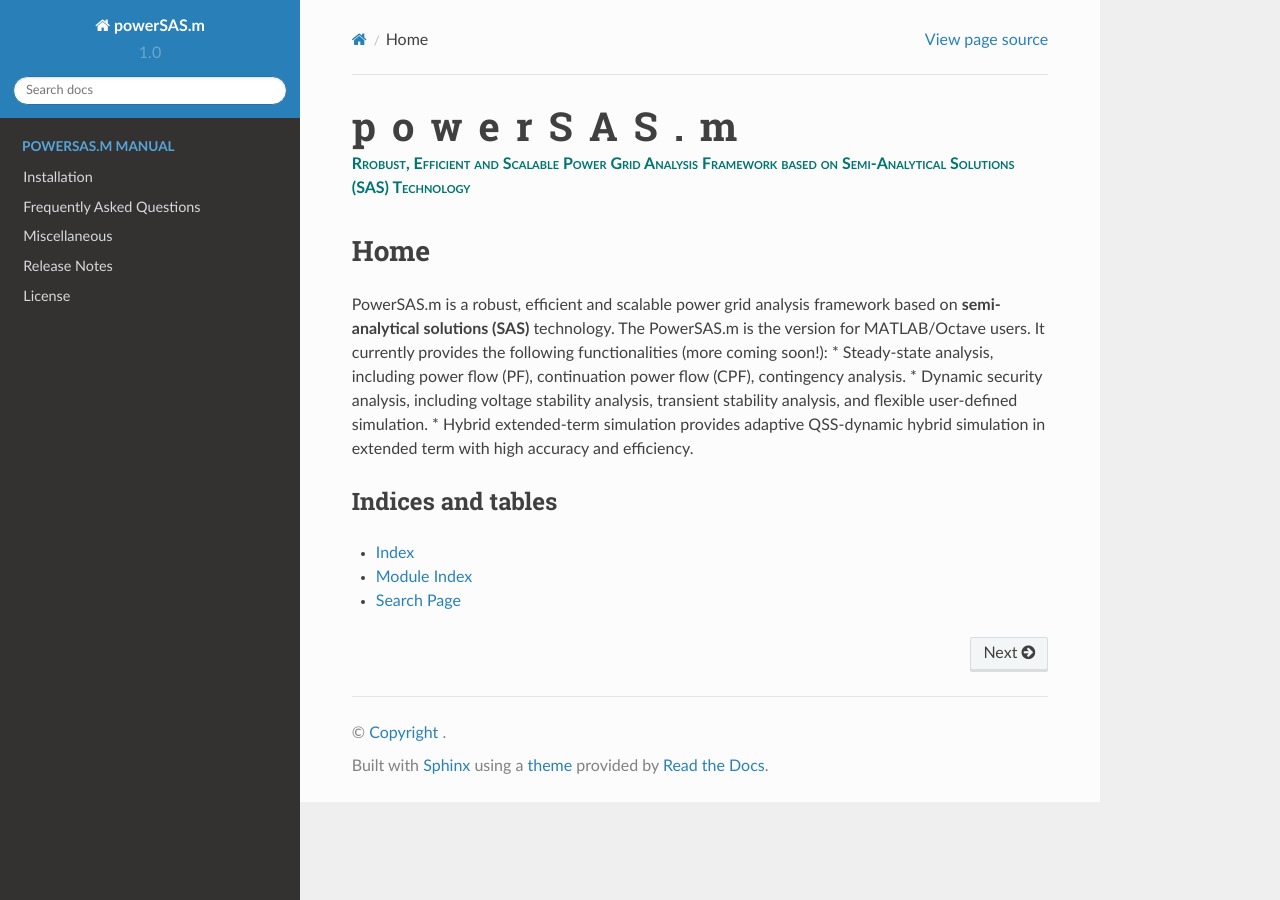
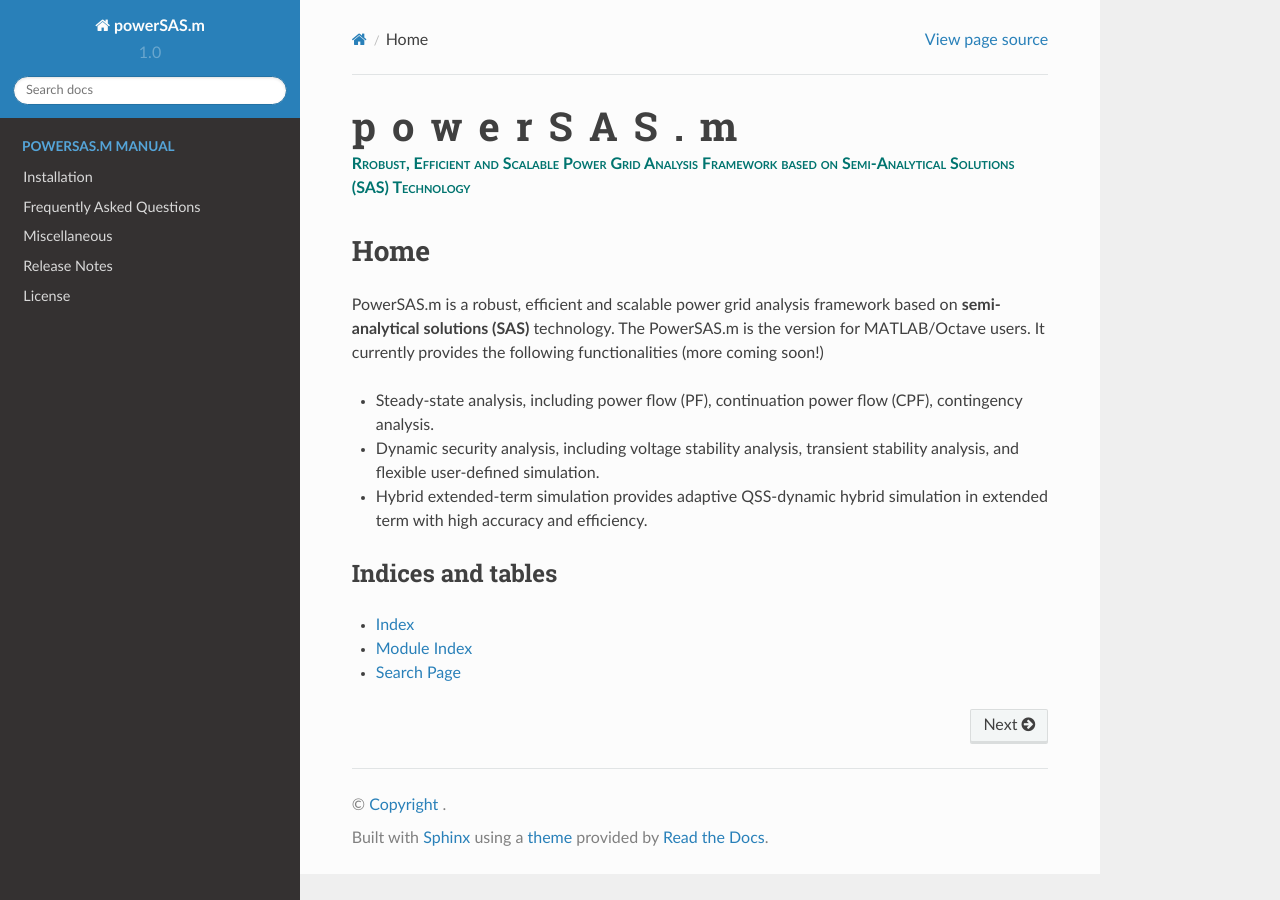
Before and after one commit to ANL-CEEESA/powersas.m, a Sphinx documentation site: the page built from docs/source/index.rst, in a window 1280 px wide. Built offline with Sphinx 7.4.7 and the Read the Docs theme 2.0.0, drawn with Linux system fonts in a browser that asks for light colours; pages that are not in the unit, such as notebooks, are missing from menus.

Commit message:
add SAS to the template

```diff
--- a/docs/source/index.rst
+++ b/docs/source/index.rst
@@ -18,10 +18,14 @@
 Home
 ****
 PowerSAS.m is a robust, efficient and scalable power grid analysis framework based on **semi-analytical solutions (SAS)** technology.
-The PowerSAS.m is the version for MATLAB/Octave users. It currently provides the following functionalities (more coming soon!):
+The PowerSAS.m is the version for MATLAB/Octave users. It currently provides the following functionalities (more coming soon!)
+
 * Steady-state analysis, including power flow (PF), continuation power flow (CPF), contingency analysis.
+
 * Dynamic security analysis, including voltage stability analysis, transient stability analysis, and flexible user-defined simulation.
+
 * Hybrid extended-term simulation provides adaptive QSS-dynamic hybrid simulation in extended term with high accuracy and efficiency.
+
 
 .. ANDES is a Python-based free software package for power system simulation, control and analysis.
 .. It establishes a unique **hybrid symbolic-numeric framework** for modeling differential algebraic
```
